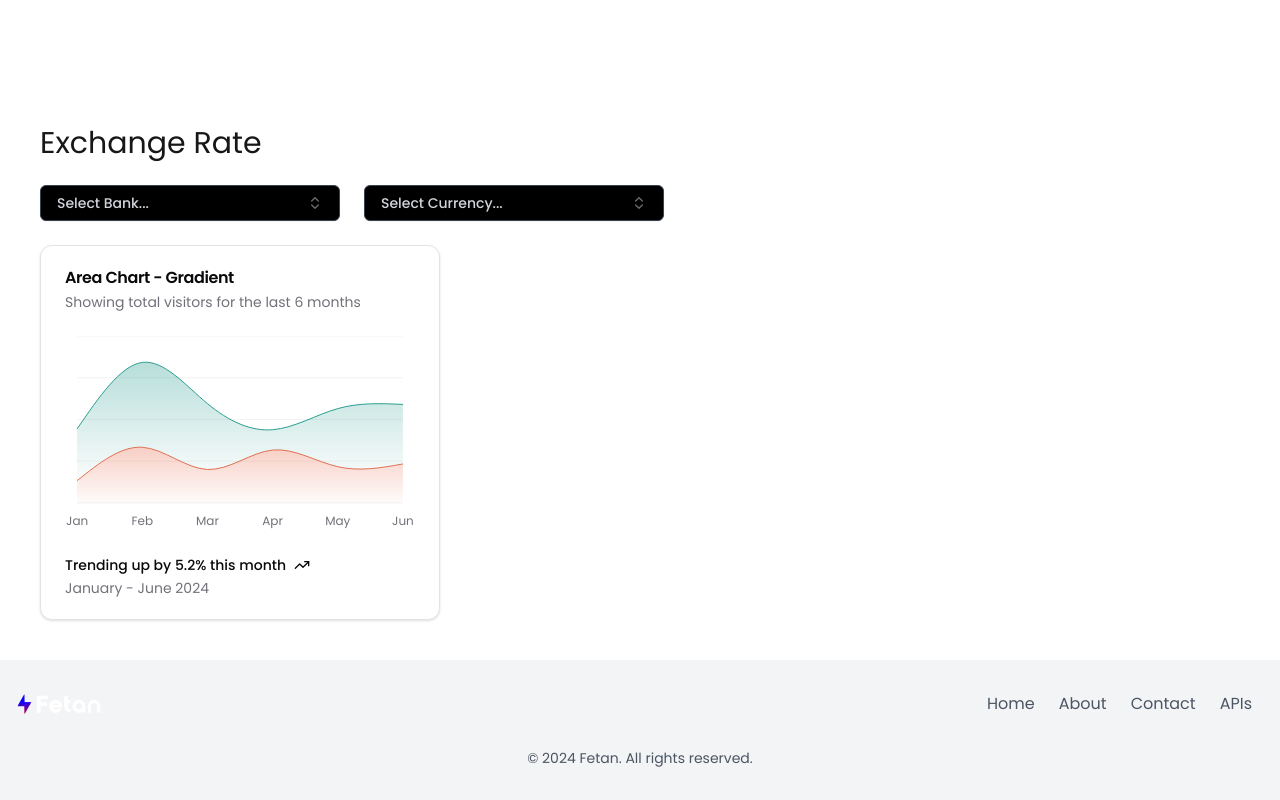
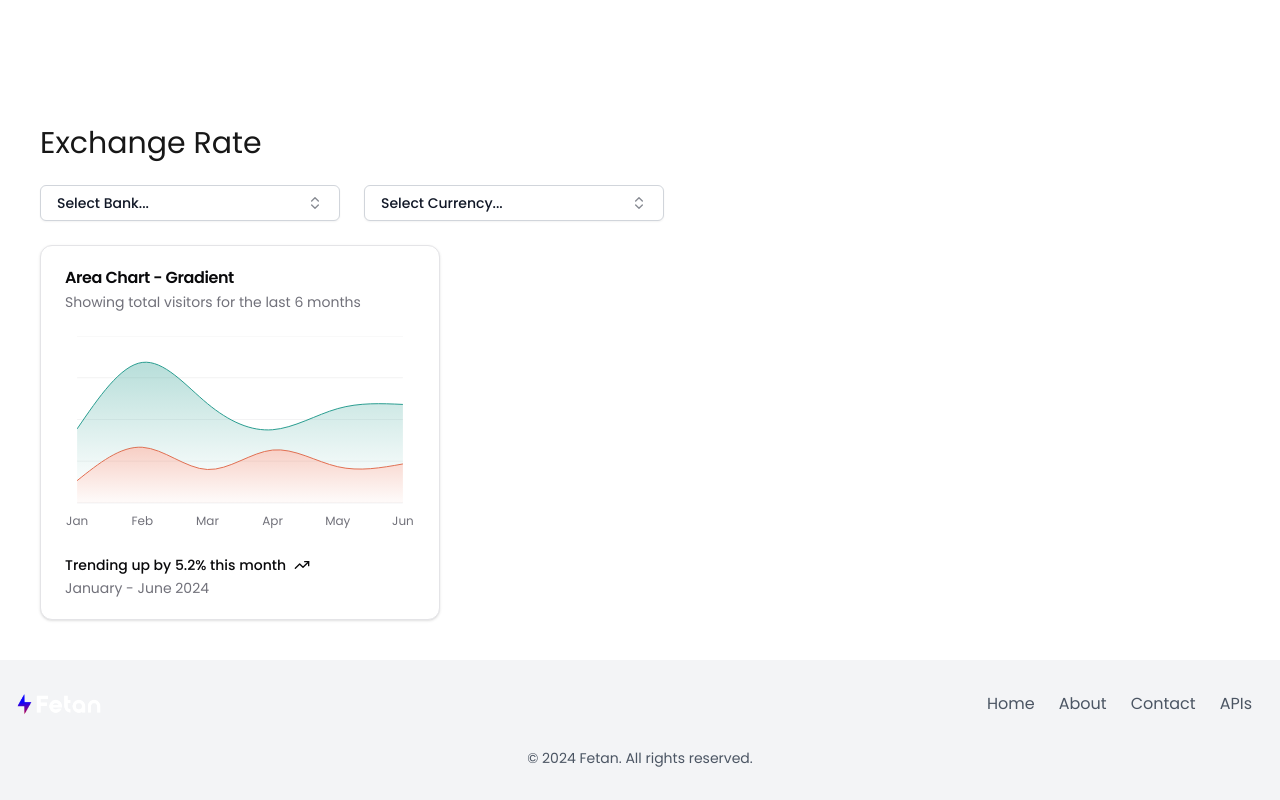
Before and after one commit to itskarloos/Fetan-Currency, a Next.js app: page / in a window 1280 px wide. Shown: the part 1115-1915 px from the top of the page. Built offline with nearby package versions, Linux system fonts and the light colour scheme.

Commit message:
setTheme()

```diff
--- a/components/shared/ExchangeCardPopover.tsx
+++ b/components/shared/ExchangeCardPopover.tsx
@@ -38,7 +38,7 @@ const Select: React.FC<SelectProps> = ({
           variant="outline"
           role="combobox"
           aria-expanded={open}
-          className="w-full md:w-[300px] justify-between text-gray-300 bg-black border-gray-700 hover:bg-gray-700 hover:text-gray-200"
+          className="w-full md:w-[300px] justify-between dark:text-gray-300 text-gray-900 dark:bg-black bg-white dark:border-gray-700 border-gray-300 dark:hover:bg-gray-700 hover:bg-gray-200 hover:text-gray-800"
         >
           {value
             ? options.find((option) => option.value === value)?.label
--- a/components/shared/Rate.tsx
+++ b/components/shared/Rate.tsx
@@ -5,7 +5,7 @@ import { Chart } from "./chart";
 const Rate = () => {
   return (
     <div className="h-[100] w-full flex bg-white dark:bg-black p-5 md:p-10 flex-col  gap-2 md:gap-6">
-      <p className="text-2xl md:text-3xl dark:text-neutral-400 text-neutral-900">
+      <p className="text-2xl md:text-3xl dark:text-neutral-200 text-neutral-900">
         Exchange Rate
       </p>
       <ExchangeCard />
```
